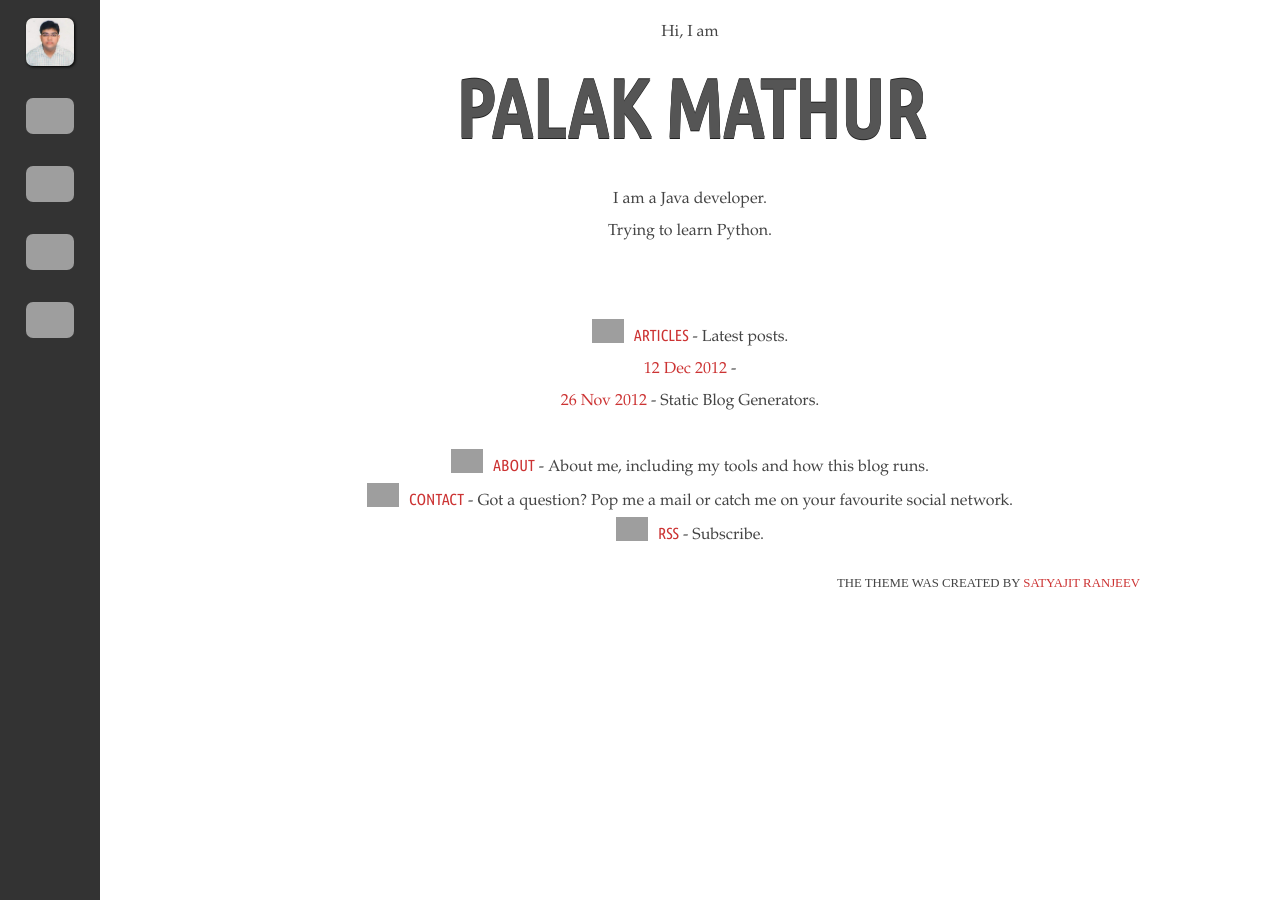
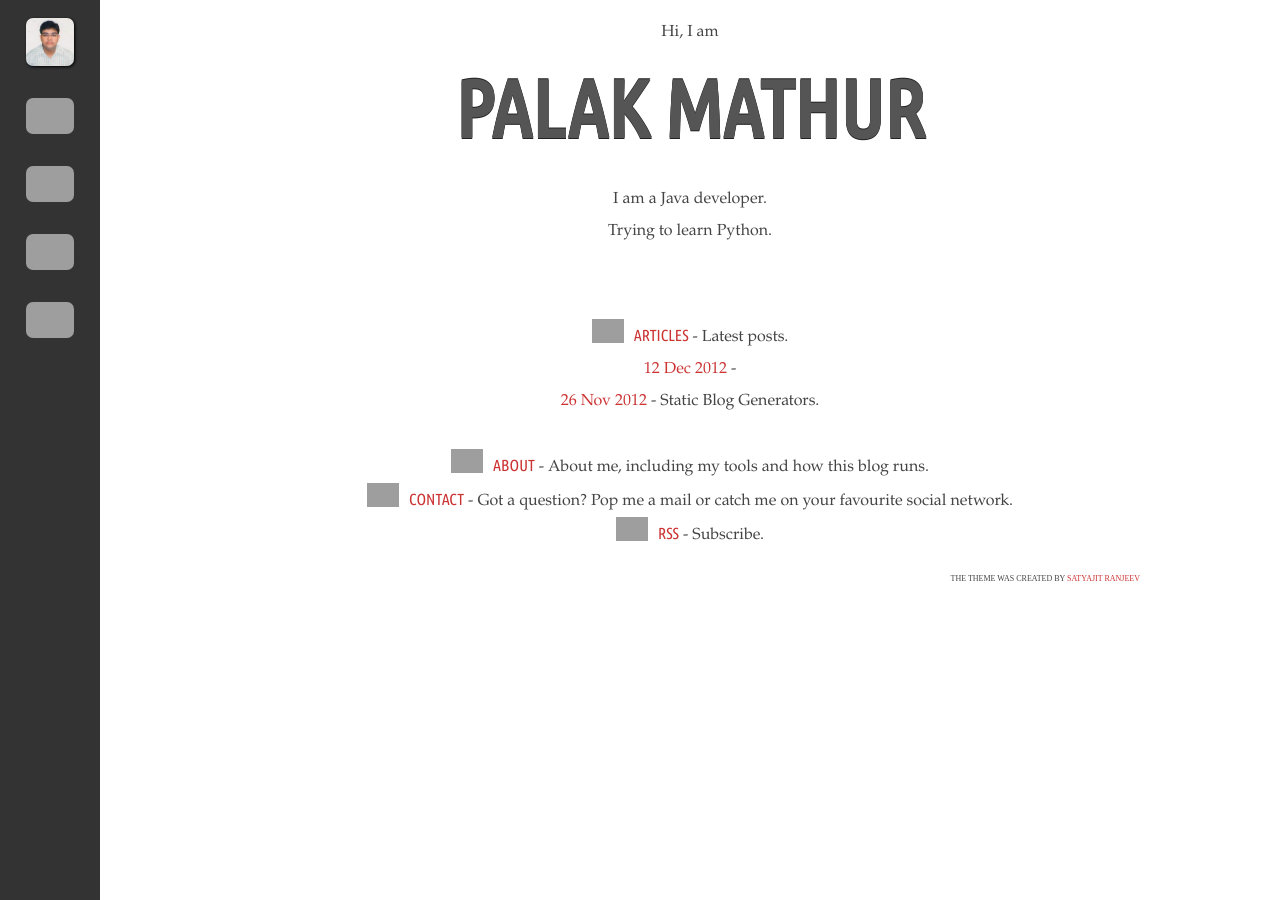
Before and after one commit to palakmathur/palakmathur_old_website, a Jekyll site: the page built from index.html, in a window 1280 px wide. Built offline with Jekyll 4.4.1, drawn with Linux system fonts in a browser that asks for light colours; some web fonts are replaced; grey boxes are pictures that could not be loaded.

Commit message:
modified css file

```diff
--- a/stylesheets/base.css
+++ b/stylesheets/base.css
@@ -227,7 +227,7 @@ pre code {
 
 #footer{
     font-family: 'Fredericka the Great', cursive;
-    font-size: .8em;
+    font-size: .5em;
     text-align: right;
     text-transform: uppercase;
     margin: 0;
```
